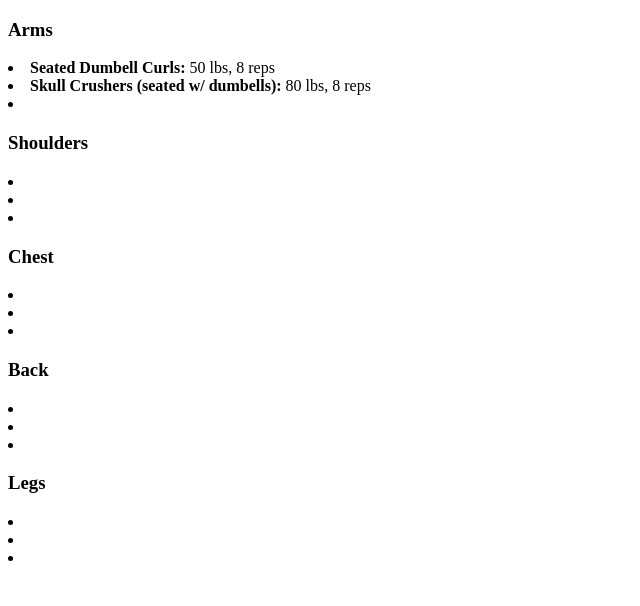
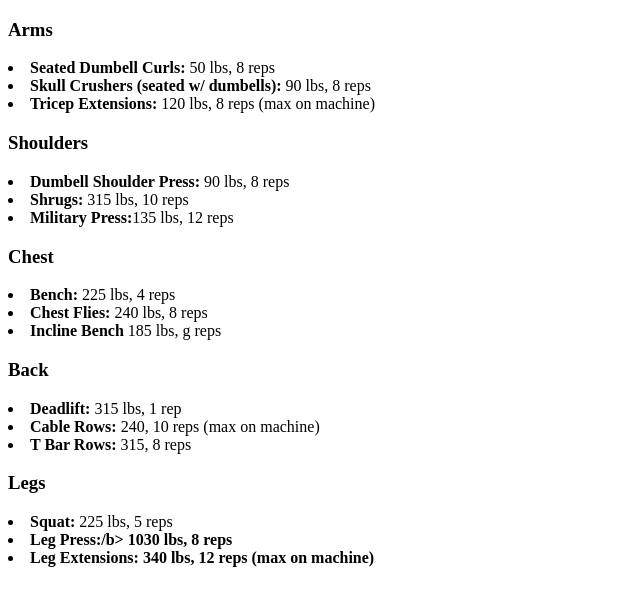
Before and after one commit to tyler-cr/MyPortfolio, a plain HTML site: page liftPRs.html in a window 1280 px wide. Shown: the whole page, without its empty margins (0-640 px from the left). Drawn offline with Linux system fonts and the light colour scheme.

Commit message:
Update liftPRs.html

```diff
--- a/liftPRs.html
+++ b/liftPRs.html
@@ -8,23 +8,23 @@
 <body>
     <h3>Arms</h3>
         <li><b>Seated Dumbell Curls:</b> 50 lbs, 8 reps</li>
-        <li><b>Skull Crushers (seated w/ dumbells):</b> 80 lbs, 8 reps</li>
-        <li></li>
+        <li><b>Skull Crushers (seated w/ dumbells):</b> 90 lbs, 8 reps</li>
+        <li><b>Tricep Extensions:</b> 120 lbs, 8 reps (max on machine)</li>
     <h3>Shoulders</h3>
-        <li></li>
-        <li></li>
-        <li></li>
+        <li><b>Dumbell Shoulder Press:</b> 90 lbs, 8 reps</li>
+        <li><b>Shrugs:</b> 315 lbs, 10 reps</li>
+        <li><b>Military Press:</b>135 lbs, 12 reps</li>
     <h3>Chest</h3>
-        <li></li>
-        <li></li>
-        <li></li>
+        <li><b>Bench:</b> 225 lbs, 4 reps</li>
+        <li><b>Chest Flies:</b> 240 lbs, 8 reps</li>
+        <li><b>Incline Bench</b> 185 lbs, g reps</li>
     <h3>Back</h3>
-        <li></li>
-        <li></li>
-        <li></li>
+        <li><b>Deadlift:</b> 315 lbs, 1 rep</li>
+        <li><b>Cable Rows:</b> 240, 10 reps (max on machine)</li>
+        <li><b>T Bar Rows:</b> 315, 8 reps</li>
     <h3>Legs</h3>
-        <li></li>
-        <li></li>
-        <li></li>
+        <li><b>Squat:</b> 225 lbs, 5 reps</li>
+        <li><b>Leg Press:/b> 1030 lbs, 8 reps</li>
+        <li><b>Leg Extensions:</b> 340 lbs, 12 reps (max on machine)</li>
 </body>
 </html>
```
